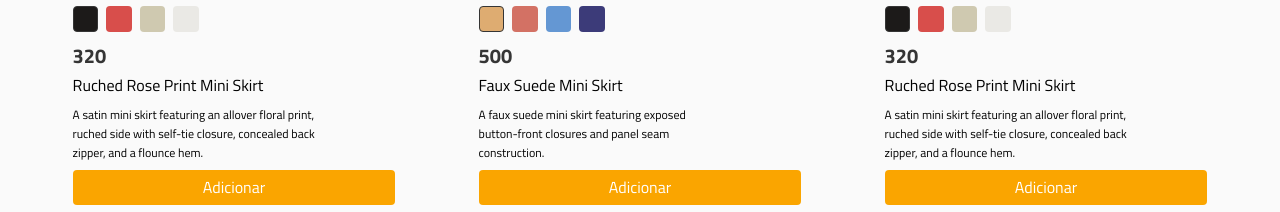
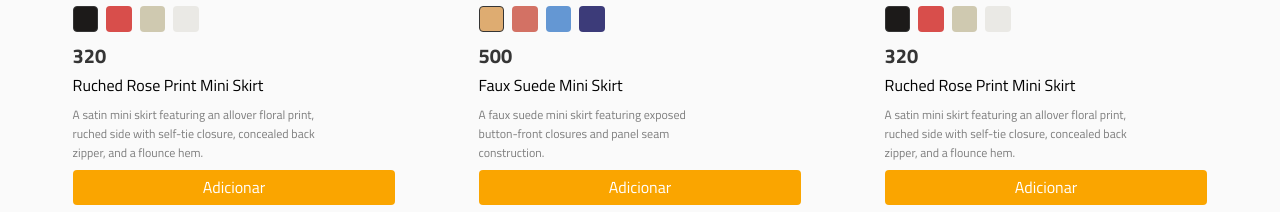
Before and after one commit to HigorDenomar/maeztra, a React (Vite) app: page / in a window 1280 px wide. Shown: the part 1958-2170 px from the top of the page. Built offline with nearby package versions, Linux system fonts and the light colour scheme.

Commit message:
fix: product description color

```diff
--- a/src/components/Shelf/styles.module.scss
+++ b/src/components/Shelf/styles.module.scss
@@ -74,7 +74,7 @@
       }
 
       p {
-        color: #000;
+        color: #7d7d7d;
         font-size: 0.75rem;
         font-weight: 400;
         width: 15.5rem;
```
